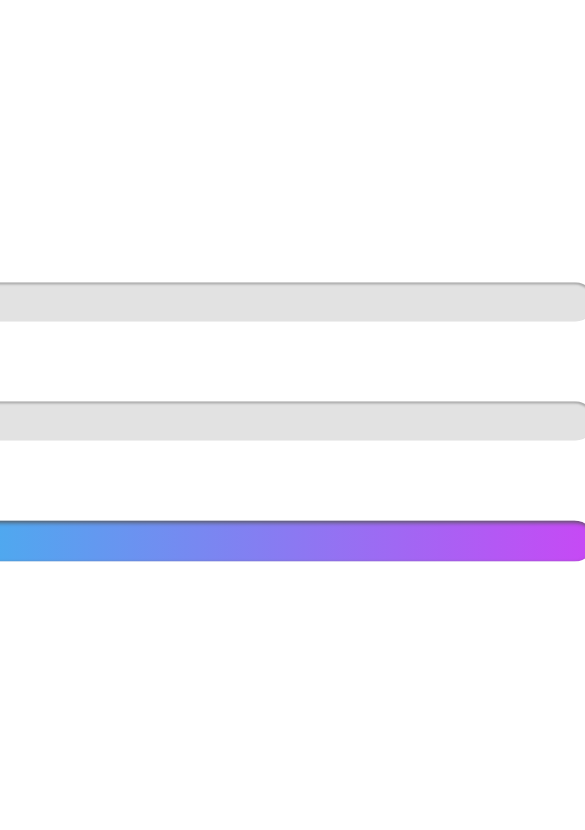
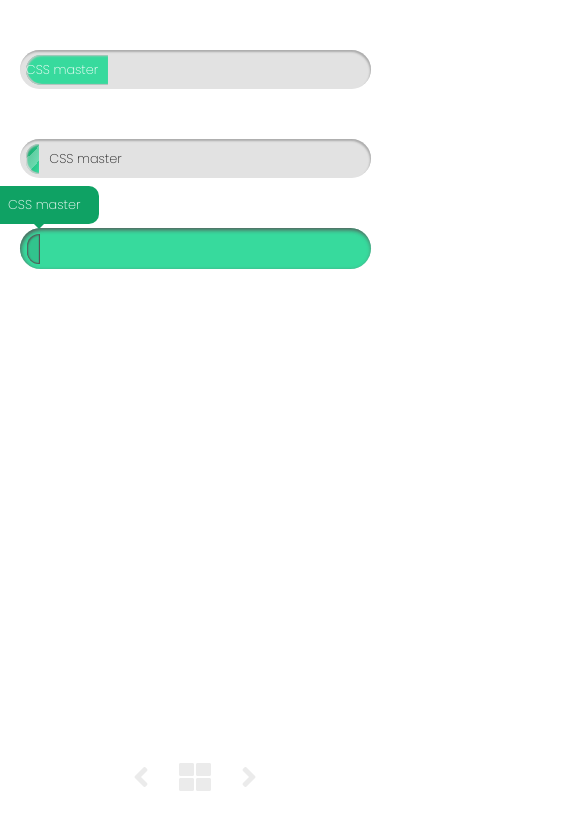
Before and after one commit to davidlower/animated-progress-bars-css30-day19, a plain HTML site: page index.html in a window 390 px wide. Shown: the top 830 px of the page, 585 px wide, since content can reach past the window. Drawn offline with Linux system fonts and the light colour scheme.

Commit message:
changed the colors and made it responsive

```diff
--- a/index.html
+++ b/index.html
@@ -5,6 +5,7 @@
    <meta charset="UTF-8">
    <meta name="viewport" content="width=device-width, initial-scale=1.0">
    <meta http-equiv="X-UA-Compatible" content="ie=edge">
+   <link href="https://use.fontawesome.com/releases/v5.0.6/css/all.css" rel="stylesheet">
    <link href="https://fonts.googleapis.com/css?family=Poppins:200" rel="stylesheet">
    <link rel="stylesheet" href="styles.css">
    <title>Animated Progress Bars</title>
@@ -24,6 +25,11 @@
       </div>
    </section>
 
+   <div class="navigation">
+      <a href="https://davidlower.github.io/useful-tooltips-css30-day18/"><i class="fas fa-angle-left"></i></a>
+      <a href="http://davidlower.co.uk/html/css3-in-30-days"><i class="fas fa-th-large"></i></a>
+      <a href="https://davidlower.github.io/animated-pyramid-css30-day20/"><i class="fas fa-angle-right"></i></a>
+   </div>
 </body>
 
 </html>
--- a/styles.css
+++ b/styles.css
@@ -5,39 +5,26 @@
    padding: 0;
 }
 
-/* html {
-   background: url(new-york.jpg) no-repeat center center fixed;
-   background-size: cover;
-} */
-
 body {
    font-family: 'Poppins', sans-serif;
    --green: #37DA9D;
    --s-color: #e2e2e2;
-   --blue: #26c9ed;
-   --purple: #c848f5;
-   --yellow: #faf982;
-   --red: #ff2e7f;
+   --t-color: #0fa264;
    font-size: 16px;
    font-weight: 200;
 }
 
 .wrapper {
-   position: absolute;
-   top: 50%;
-   left: 50%;
-
-   width: 1000px;
-
-   -webkit-transform: translate(-50%, -50%);
-   transform: translate(-50%, -50%);
+   width: 90%;
+   max-width: 1000px;
+   margin: 10% auto;
 }
 
 /* GLOBAL CONTAINER STYLES */
 
 .progress-bar-container {
    width: 80%;
-   margin: 8% auto;
+   margin: 50px auto;
    padding: 5px 0 4px 6px;
 
    border-radius: 25px;
@@ -73,8 +60,6 @@ body {
    animation: progress-bar-1 5s linear infinite;
 
    background-color: var(--green);
-   background-image: -webkit-gradient(linear, left top, right bottom, from(var(--blue)), to(var(--green)));
-   background-image: linear-gradient(to bottom right, var(--blue), var(--green));
 }
 
 .progress-bar-1 span::after {
@@ -93,20 +78,17 @@ body {
    animation: progress-bar-2 5s linear infinite;
 
    background-color: var(--green);
-   background-image: -webkit-gradient(linear, left top, right bottom, from(var(--yellow)), to(var(--red)));
-   background-image: linear-gradient(to bottom right, var(--yellow), var(--red));
+   background-image: linear-gradient(to bottom right, var(--t-color), var(--green));
 }
 
 .progress-bar-2 span::before {
    position: absolute;
    left: calc(100% + 10px);
-
-   width: 110px;
-   padding: 6px 0;
+   width: 90px;
+   padding: 6px 0px;
 
    content: attr(data-label);
-
-   color: var(--red);
+   color: #222222;
 }
 
 .progress-bar-2 span::after {
@@ -137,8 +119,7 @@ body {
 .progress-bar-3 {
    padding: 6px 0 5px 7px;
 
-   background-image: -webkit-gradient(linear, left top, right top, from(var(--blue)), to(var(--purple)));
-   background-image: linear-gradient(to right, var(--blue), var(--purple));
+   background-color: var(--green);
    -webkit-box-shadow: inset 1px 2px 4px #575757;
    box-shadow: inset 1px 2px 4px #575757;
 }
@@ -163,7 +144,7 @@ body {
    content: "";
 
    border: solid 5px transparent;
-   border-top: solid 5px rgba(35, 0, 51, 0.8);
+   border-top: solid 5px var(--t-color);
 }
 
 .progress-bar-3 span::after {
@@ -180,16 +161,50 @@ body {
    text-align: center;
 
    border-radius: 10px;
-   background-color: rgba(35, 0, 51, 0.8);
+   background-color: var(--t-color);
 }
 
+/* BOTTOM NAVIGATION */
 
+.navigation {
+   position: absolute;
+   bottom: 5%;
+   left: 50%;
+   transform: translateX(-50%);
+   display: flex;
+   align-items: flex-end;
+   justify-content: center;
+
+   margin: 0 auto;
+
+   font-size: 2rem;
+}
+
+.navigation a {
+   text-decoration: none;
+
+   color: #ebebeb;
+}
+
+.navigation a:nth-child(2) {
+   padding: 0 30px;
+}
+
+.navigation a:hover {
+   cursor: pointer;
+
+   color: #bbb9bb;
+}
+
+.navigation a:active {
+   transform: translateY(1px);
+}
 
 /* KEYFRAMES */
 
 @-webkit-keyframes progress-bar-1 {
    0%, 100% {
-      width: 11%;
+      width: 24%;
    }
    50% {
       width: 70%;
@@ -198,7 +213,7 @@ body {
 
 @keyframes progress-bar-1 {
    0%, 100% {
-      width: 11%;
+      width: 24%;
    }
    50% {
       width: 70%;
@@ -210,7 +225,7 @@ body {
       width: 4%;
    }
    50% {
-      width: 80%;
+      width: 70%;
    }
 }
 
@@ -219,7 +234,7 @@ body {
       width: 4%;
    }
    50% {
-      width: 80%;
+      width: 70%;
    }
 }
 
@@ -258,3 +273,12 @@ body {
       width: 90%;
    }
 }
+
+
+/* MEDIA QUERIES */
+
+@media screen and (max-width: 850px) {
+   .progress-bar-container {
+      width: 100%;
+   }
+}
```
Also changed, not shown: 2 other files.
